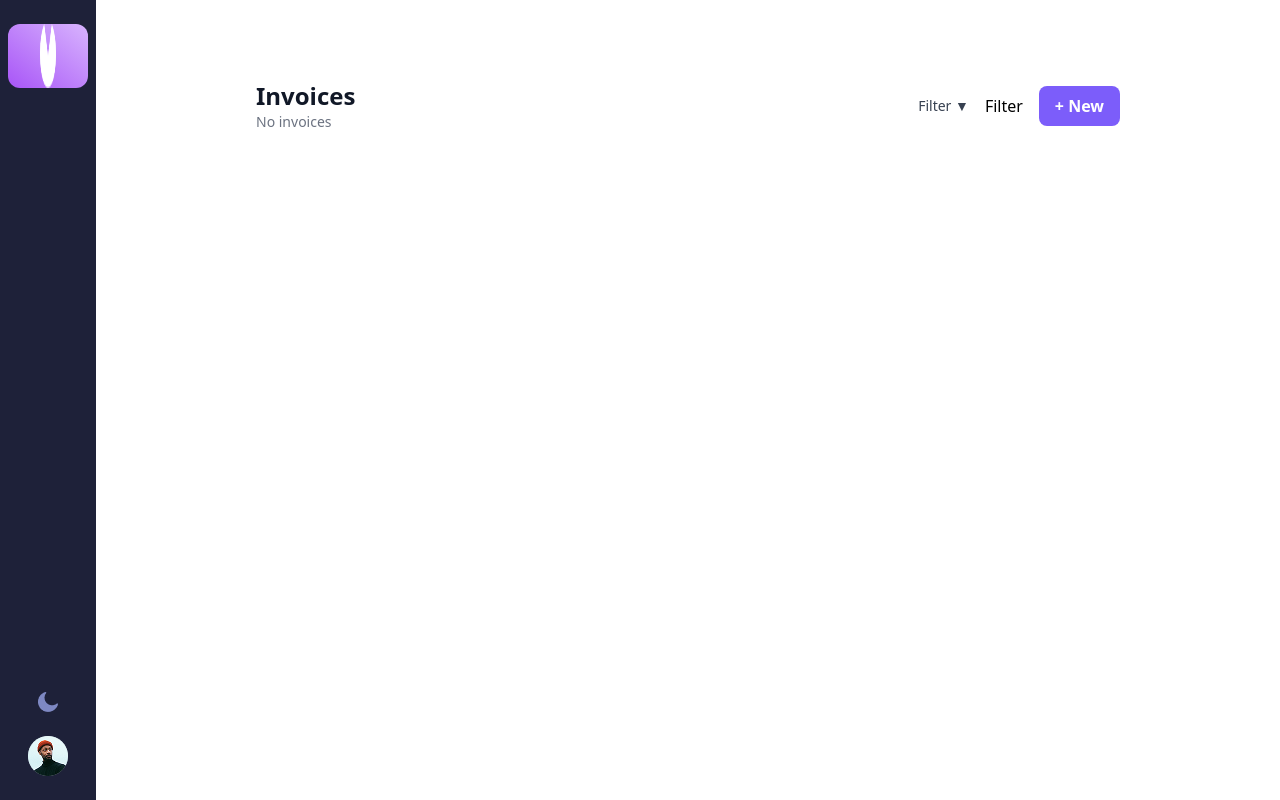
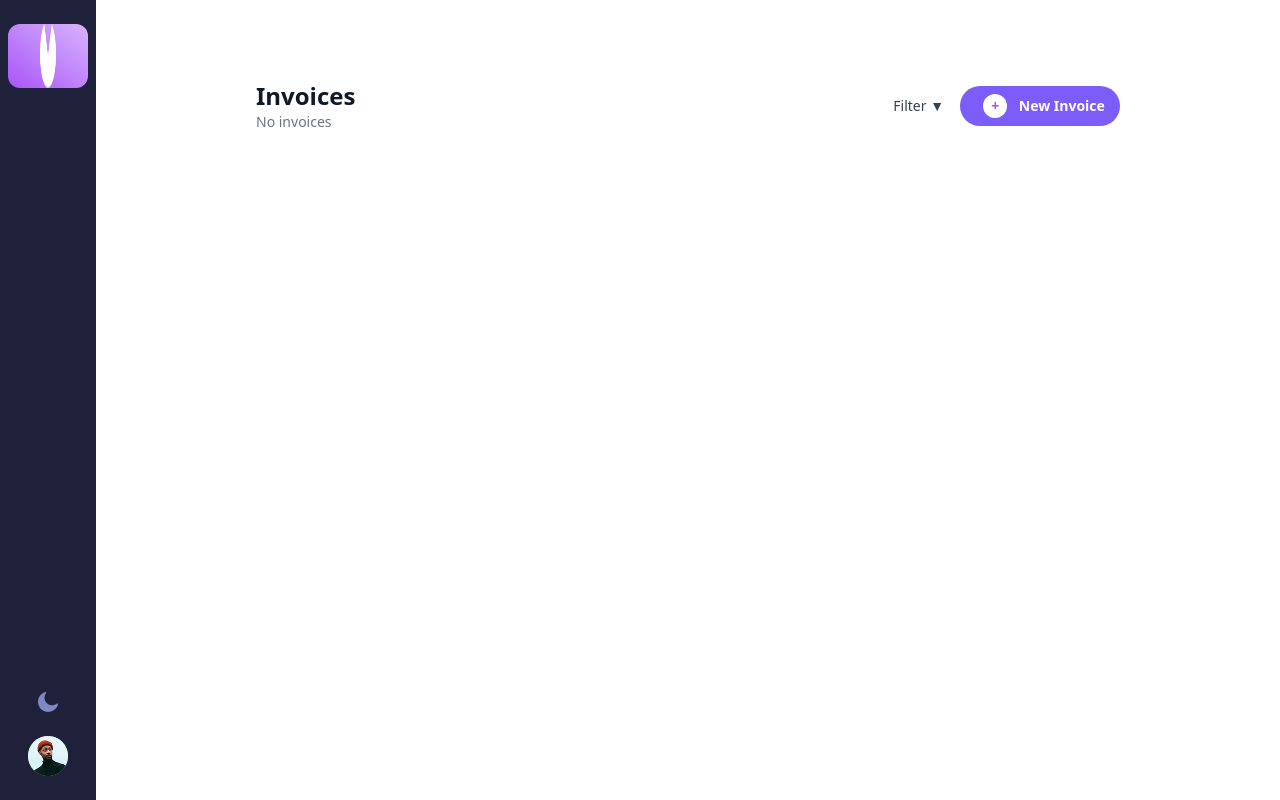
Before and after one commit to abdul-o/invoice-application, a React (Vite) app: page / in a window 1280 px wide. Built offline with nearby package versions, Linux system fonts and the light colour scheme.

Commit message:
new invoice button fix

```diff
--- a/src/components/layout/Header.jsx
+++ b/src/components/layout/Header.jsx
@@ -47,8 +47,7 @@ export default function Header ({ filter, setFilter }) {
         >
           Filter ▼
         </button>
-        <span className='hidden md:inline'>Filter</span>
-        <span className='md:hidden'>Filter</span>
+
 
         {open && (
           <div className='absolute top-16 right-0 bg-white dark:bg-[#1E2139] shadow-lg rounded-lg p-4 w-40 z-50'>
@@ -85,32 +84,9 @@ export default function Header ({ filter, setFilter }) {
           + New
         </Button> */}
 
-        <Button onClick={() => setOpenForm(true)}>+ New</Button>
+        <Button onClick={() => setOpenForm(true)}> <button className="mx-2 w-6 h-6 rounded-full bg-[white] text-purple-500">+</button>  New Invoice</Button>
       </div>
       <InvoiceForm open={openForm} onClose={() => setOpenForm(false)} />
     </div>
   )
 }
-
-// export default function Header() {
-//   return (
-//     <div className="flex items-center justify-between mb-10">
-
-//       <div>
-//         <h1 className="text-2xl font-bold text-black">
-//           Invoices
-//         </h1>
-//         <p className="text-sm text-gray-500">
-//           No invoices
-//         </p>
-//       </div>
-
-//       <div>
-//         <button className="bg-blue-500 text-white px-4 py-2">
-//           Test Button
-//         </button>
-//       </div>
-
-//     </div>
-//   );
-// }
--- a/src/components/ui/Button.jsx
+++ b/src/components/ui/Button.jsx
@@ -1,14 +1,14 @@
 export default function Button({ children, variant = "primary", ...props }) {
-  const base = "px-4 py-2 rounded-lg font-semibold transition";
+  const base = "px-0 py-2 rounded-full text-sm font-semibold transition w-42";
 
   const variants = {
-    primary: "bg-primary text-white hover:bg-primaryLight",
+    primary: "bg-primary text-white hover:bg-primaryLight w-40",
     secondary: "bg-gray-200 text-black hover:bg-gray-300",
     danger: "bg-red-500 text-white hover:bg-red-600",
   };
 
   return (
-    <button className={`${base} ${variants[variant]}`} {...props}>
+    <button className={`${base} ${variants[variant]}`} {...props} >
       {children}
     </button>
   );
```
